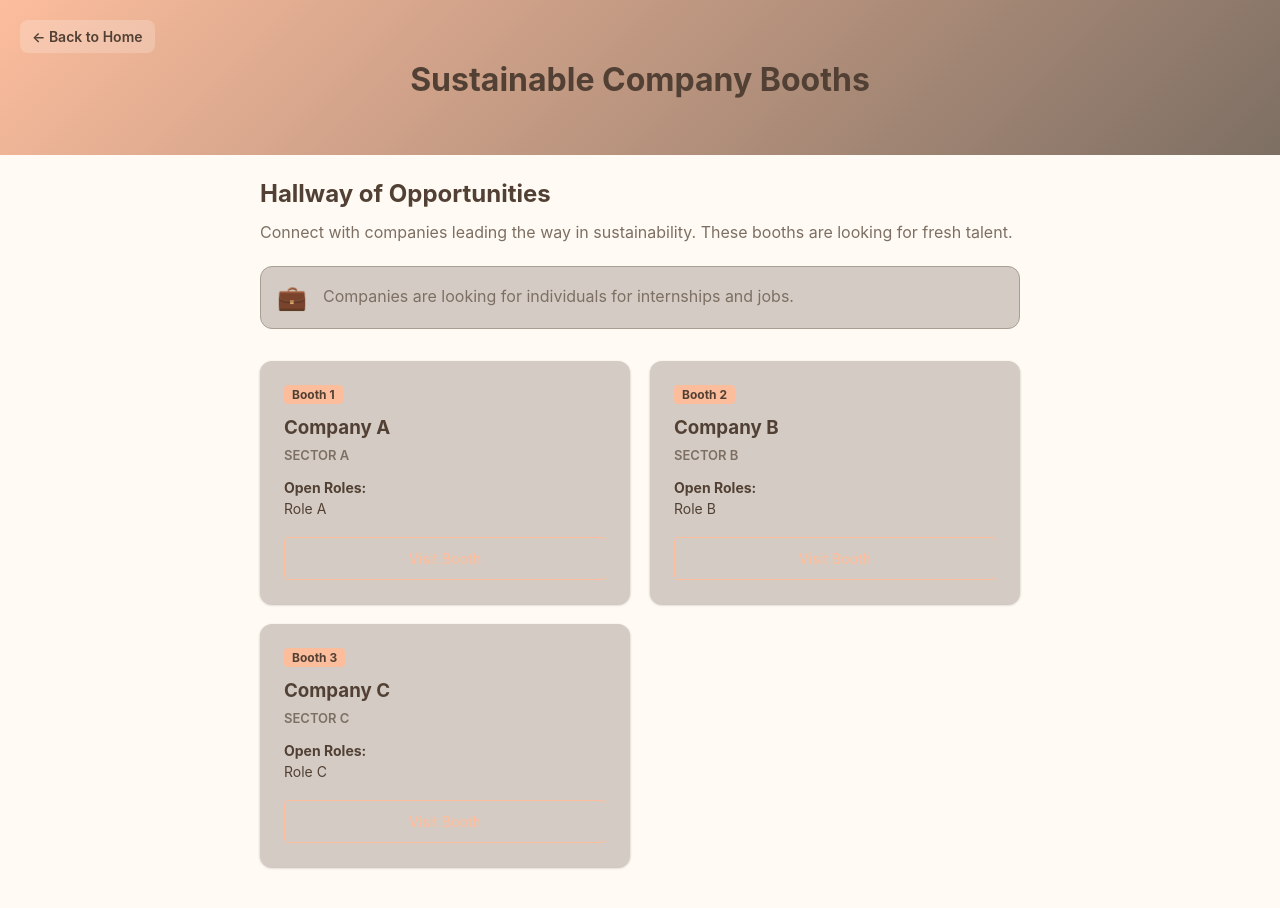
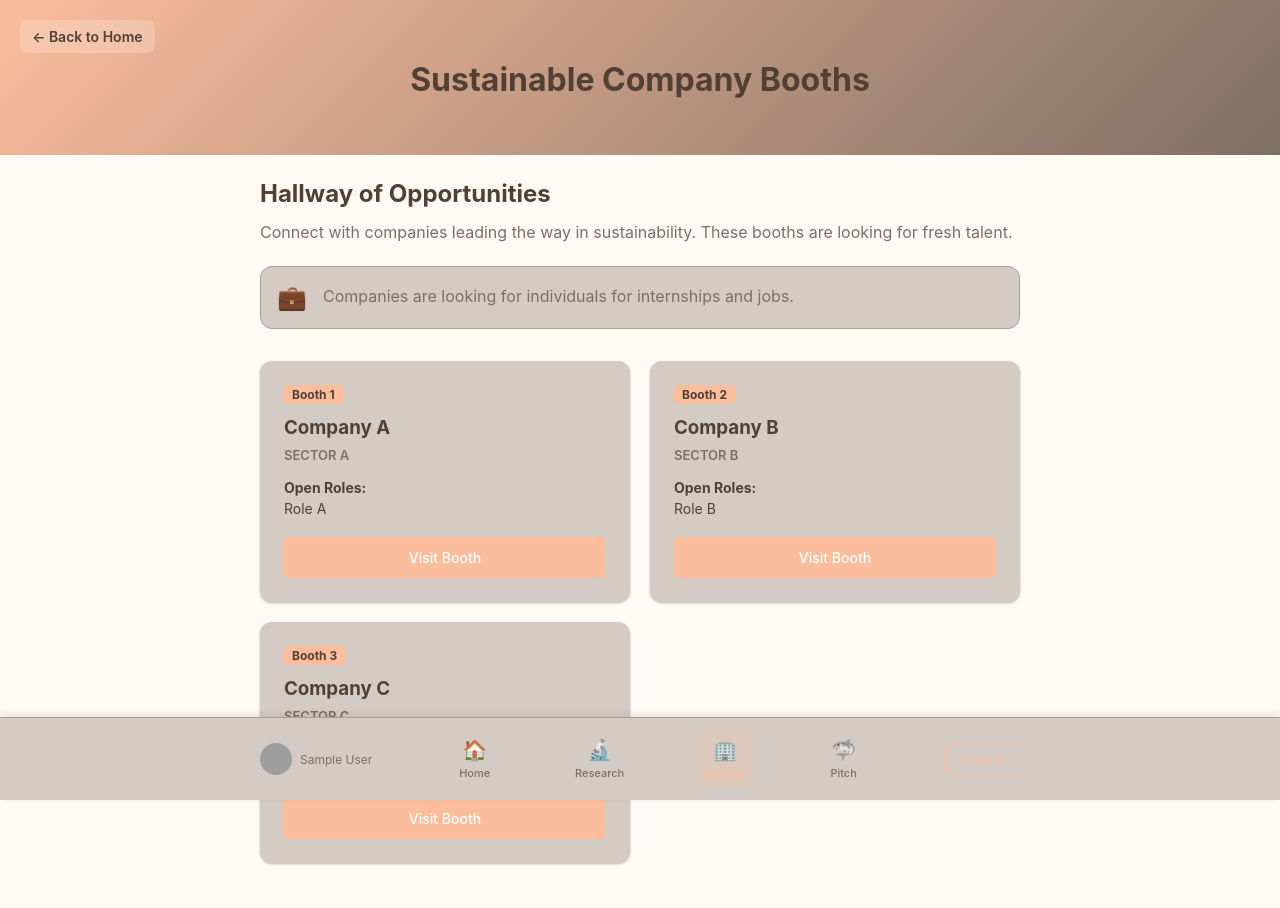
Before and after one commit to ethossustainability/Conference, a React (Vite) app: page /Conference/booths in a window 1280 px wide. Shown: the top 908 px of the page. Built offline with nearby package versions, Linux system fonts and the light colour scheme; sample sign-in values are in the browser's storage; grey boxes are pictures that could not be loaded.

Commit message:
Smaller tweaks

```diff
--- a/src/pages/BoothRoom.jsx
+++ b/src/pages/BoothRoom.jsx
@@ -1,5 +1,6 @@
 import React from 'react';
 import { Link } from 'react-router-dom';
+import Navigation from '../components/Navigation';
 import './Room.css';
 
 function BoothRoom() {
@@ -36,11 +37,12 @@ function BoothRoom() {
                                 <span className="label">Open Roles:</span>
                                 <span className="value">{company.opportunity}</span>
                             </div>
-                            <button className="btn-secondary">Visit Booth</button>
+                            <button className="btn-primary">Visit Booth</button>
                         </div>
                     ))}
                 </div>
             </div>
+            <Navigation />
         </div>
     );
 }
--- a/src/pages/ResearchRoom.jsx
+++ b/src/pages/ResearchRoom.jsx
@@ -1,5 +1,6 @@
 import React from 'react';
 import { Link } from 'react-router-dom';
+import Navigation from '../components/Navigation';
 import './Room.css';
 
 function ResearchRoom() {
@@ -39,6 +40,7 @@ function ResearchRoom() {
                     ))}
                 </div>
             </div>
+            <Navigation />
         </div>
     );
 }
--- a/src/pages/SharkTankRoom.jsx
+++ b/src/pages/SharkTankRoom.jsx
@@ -1,5 +1,6 @@
 import React, { useState } from 'react';
 import { Link } from 'react-router-dom';
+import Navigation from '../components/Navigation';
 import './Room.css';
 
 function SharkTankRoom() {
@@ -70,6 +71,7 @@ function SharkTankRoom() {
                     <p>The top 10 projects will be seen by investors for potential initial investment.</p>
                 </section>
             </div>
+            <Navigation />
         </div>
     );
 }
```
